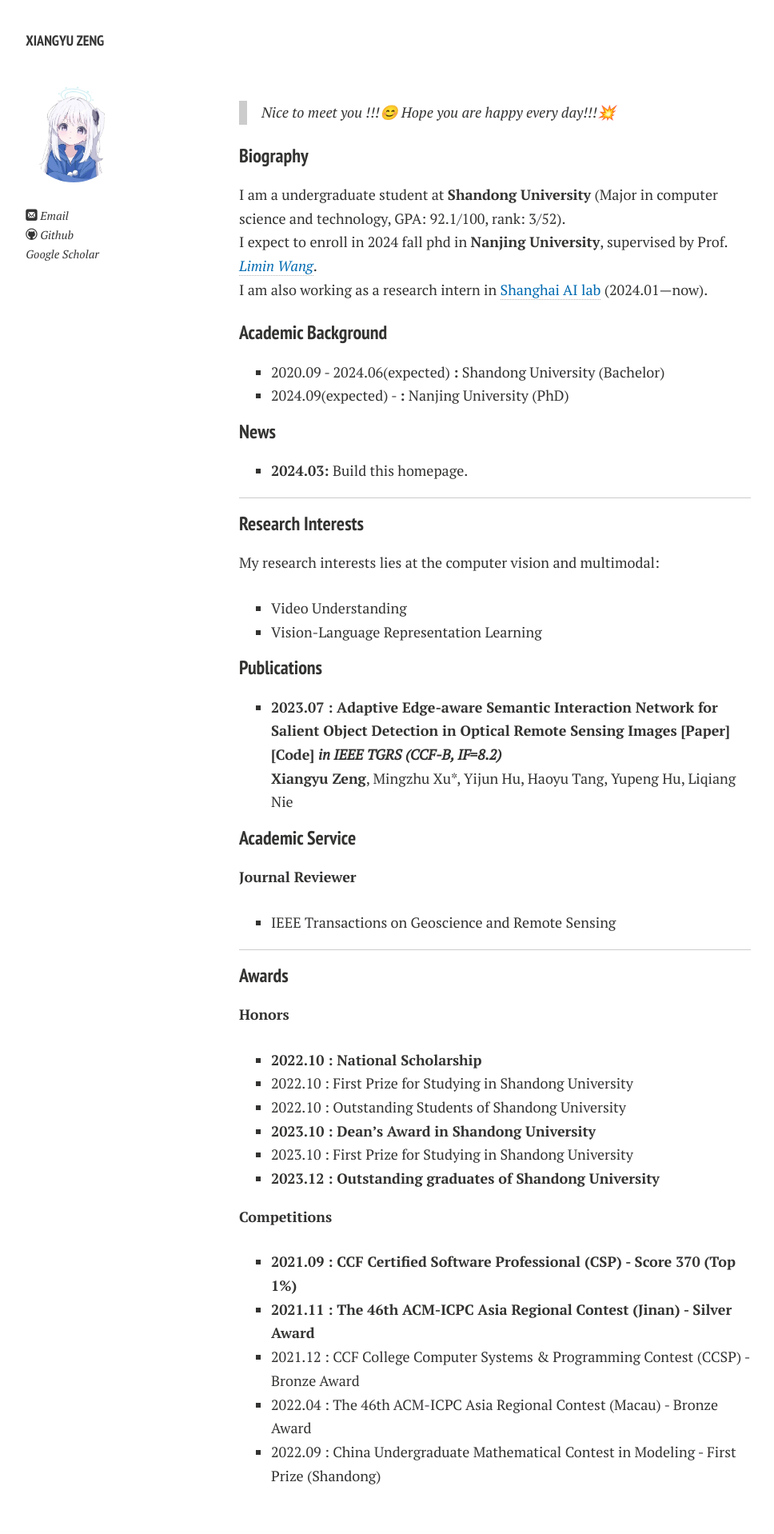
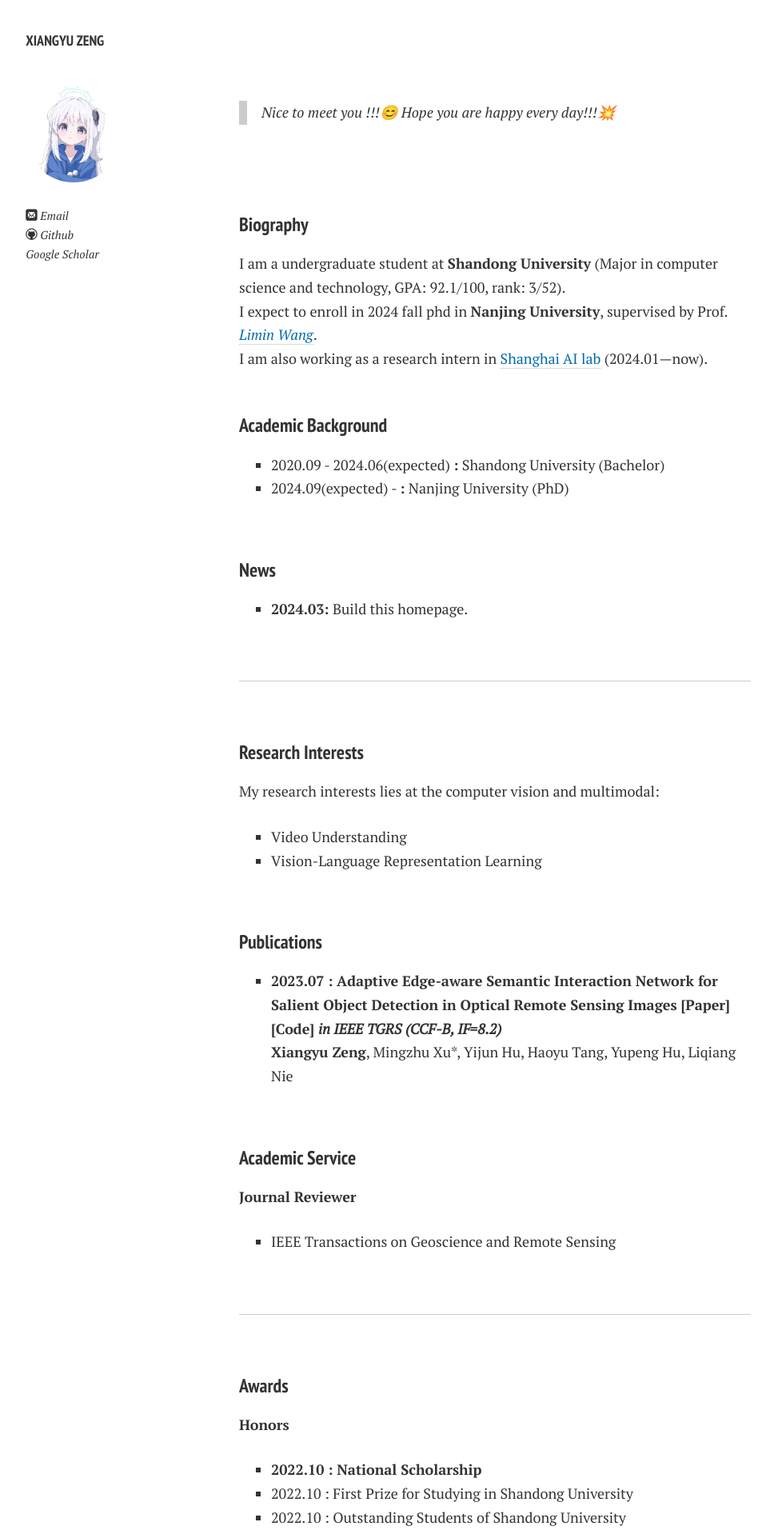
Before and after one commit to LanXingXuan/LanXingXuan.github.io, a Jekyll site: the page built from index.md, in a window 1280 px wide. Shown: the top 1918 px of the page at 80% size, without its empty margins (21-989 px from the left). Built offline with Jekyll 4.4.1, drawn with Linux system fonts in a browser that asks for light colours; nearby versions of some CDN libraries; comment, search, counter and statistics services are not loaded; a style sheet for code colours, icons or effects is not loaded.

Commit message:
Update index.md

```diff
--- a/index.md
+++ b/index.md
@@ -3,6 +3,8 @@ layout: page
 ---
 
 > Nice to meet you !!!😊 Hope you are happy every day!!!💥
+
+<br> <br>
 
 ### Biography
 
@@ -10,16 +12,24 @@ I am a undergraduate student at **Shandong University** (Major in computer scien
 I expect to enroll in 2024 fall phd  in **Nanjing University**, supervised by Prof. [*<font color="#006ab1">Limin Wang</font>*](https://wanglimin.github.io/). <br>
 I am also working as a research intern in [<font color="#006ab1">Shanghai AI lab</font>](https://www.shlab.org.cn/) (2024.01—now).
 
+<br>
+
 ### Academic Background
 
 - 2020.09 - 2024.06(expected) **:** Shandong University (Bachelor)
 - 2024.09(expected) - **:** Nanjing University (PhD)
 
+<br>
+
 ### News
 
 - **2024.03:** Build this homepage.
 
+<br>
+
 ---
+
+<br>
 
 ### Research Interests
 
@@ -28,23 +38,29 @@ My research interests lies at the computer vision and multimodal:
 - Video Understanding
 - Vision-Language Representation Learning
 
+<br>
+
 ### Publications
 
 - **2023.07 : Adaptive Edge-aware Semantic Interaction Network for Salient Object Detection in Optical Remote Sensing Images [[Paper]](https://ieeexplore.ieee.org/abstract/document/10198281/) [[Code]](https://github.com/xumingzhu989/AESINet-TGRS) *in IEEE TGRS (CCF-B, IF=8.2)*** <br>
 **Xiangyu Zeng**, Mingzhu Xu*, Yijun Hu, Haoyu Tang, Yupeng Hu, Liqiang Nie
 
+<br>
+
 ### Academic Service
 
 **Journal Reviewer**
-
 - IEEE Transactions on Geoscience and Remote Sensing
 
+<br>
+
 ---
+
+<br>
 
 ### Awards
 
 **Honors**
-
 - **2022.10 : National Scholarship**
 - 2022.10 : First Prize for Studying in Shandong University
 - 2022.10 : Outstanding Students of Shandong University
@@ -53,7 +69,6 @@ My research interests lies at the computer vision and multimodal:
 - **2023.12 : Outstanding graduates of Shandong University**
 
 **Competitions**
-
 - **2021.09 : CCF Certified Software Professional (CSP) - Score 370 (Top 1%)**
 - **2021.11 : The 46th ACM-ICPC Asia Regional Contest (Jinan) - Silver Award**
 - 2021.12 : CCF College Computer Systems & Programming Contest (CCSP) - Bronze Award
```
